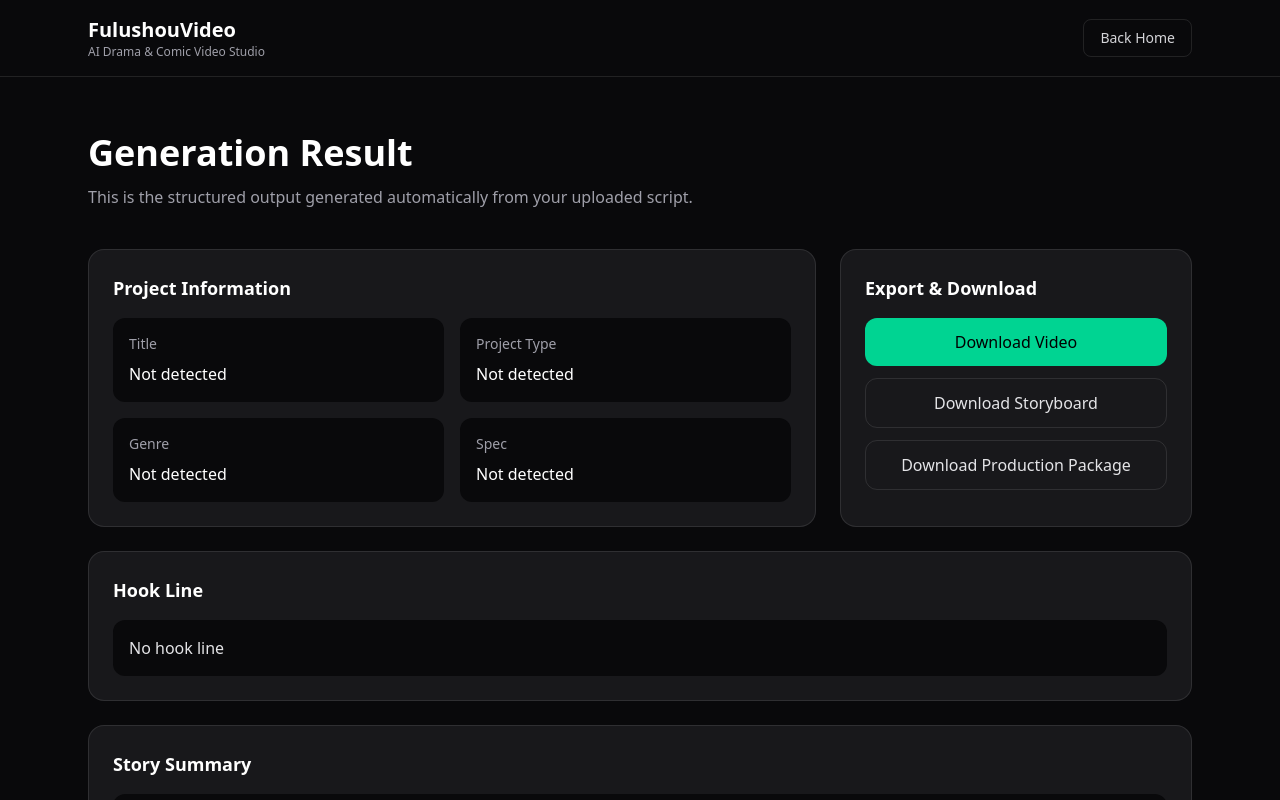
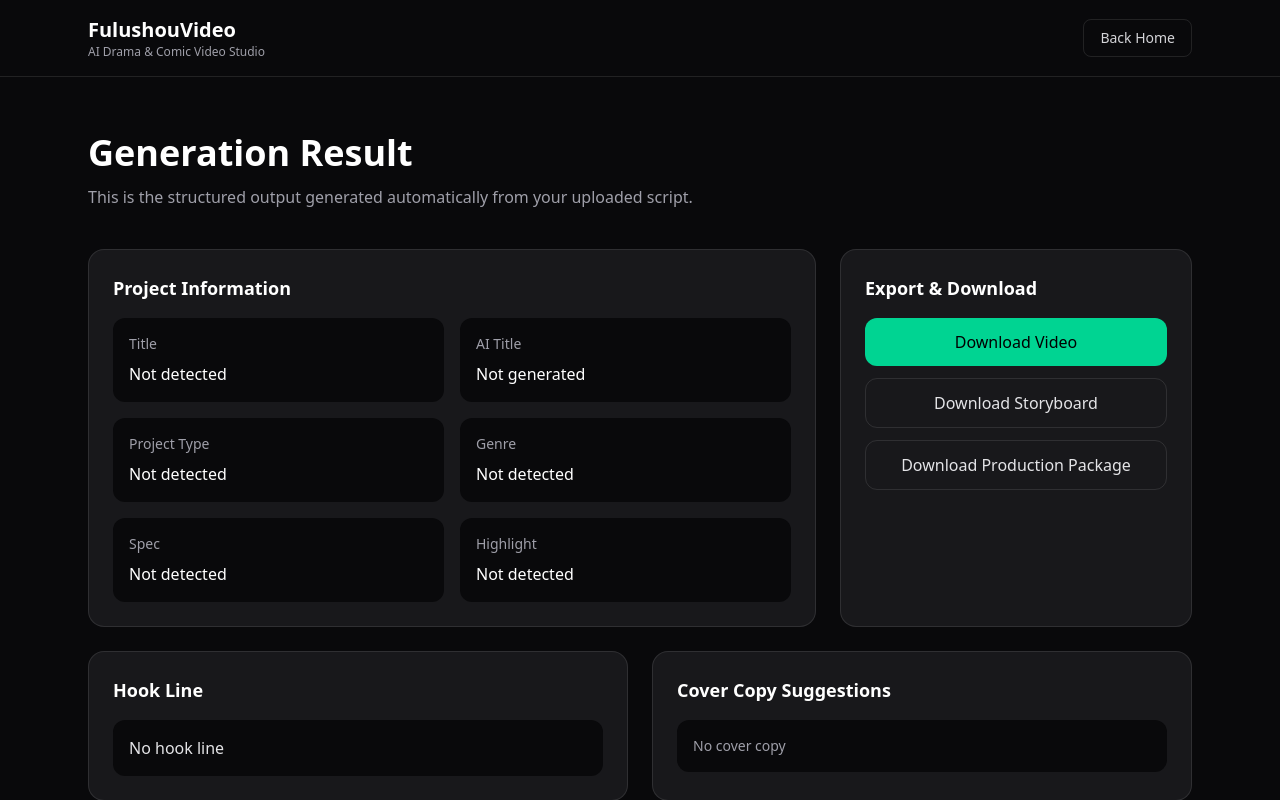
Before and after one commit to flexible-fls/story2video-web, a Next.js app: page /en/result in a window 1280 px wide. Shown: the top 800 px of the page. Built offline with nearby package versions, Linux system fonts and the light colour scheme.

Commit message:
add ai title and cover copy

```diff
--- a/src/app/[locale]/page.tsx
+++ b/src/app/[locale]/page.tsx
@@ -53,15 +53,18 @@ export default function LocalizedHome() {
 
       if (parsed.success) {
   localStorage.setItem("parsedTitle", parsed.title || "");
+  localStorage.setItem("parsedAiTitle", parsed.aiTitle || "");
   localStorage.setItem("parsedProjectType", parsed.projectType || "");
   localStorage.setItem("parsedGenre", parsed.genre || "");
   localStorage.setItem("parsedSpec", parsed.spec || "");
   localStorage.setItem("parsedHighlight", parsed.highlight || "");
   localStorage.setItem("parsedSummary", parsed.summary || "");
   localStorage.setItem("parsedHook", parsed.hook || "");
+  localStorage.setItem("parsedCoverCopy", JSON.stringify(parsed.coverCopy || []));
   localStorage.setItem("parsedCharacters", JSON.stringify(parsed.characters || []));
   localStorage.setItem("parsedStoryboard", JSON.stringify(parsed.storyboard || []));
 }
+
 
         setMessage(
           locale === "zh"
--- a/src/app/[locale]/result/page.tsx
+++ b/src/app/[locale]/result/page.tsx
@@ -16,11 +16,13 @@ export default function ResultPage() {
   const [storyboard, setStoryboard] = useState<StoryboardItem[]>([]);
   const [summary, setSummary] = useState("");
   const [title, setTitle] = useState("");
+  const [aiTitle, setAiTitle] = useState("");
   const [projectType, setProjectType] = useState("");
   const [genre, setGenre] = useState("");
   const [spec, setSpec] = useState("");
   const [highlight, setHighlight] = useState("");
   const [hook, setHook] = useState("");
+  const [coverCopy, setCoverCopy] = useState<string[]>([]);
 
   useEffect(() => {
     const path = window.location.pathname;
@@ -32,6 +34,9 @@ export default function ResultPage() {
 
     const savedTitle = localStorage.getItem("parsedTitle");
     if (savedTitle) setTitle(savedTitle);
+
+    const savedAiTitle = localStorage.getItem("parsedAiTitle");
+    if (savedAiTitle) setAiTitle(savedAiTitle);
 
     const savedProjectType = localStorage.getItem("parsedProjectType");
     if (savedProjectType) setProjectType(savedProjectType);
@@ -56,6 +61,9 @@ export default function ResultPage() {
 
     const savedStoryboard = localStorage.getItem("parsedStoryboard");
     if (savedStoryboard) setStoryboard(JSON.parse(savedStoryboard));
+
+    const savedCoverCopy = localStorage.getItem("parsedCoverCopy");
+    if (savedCoverCopy) setCoverCopy(JSON.parse(savedCoverCopy));
   }, []);
 
   const isZh = locale === "zh";
@@ -105,6 +113,11 @@ export default function ResultPage() {
               </div>
 
               <div className="rounded-xl bg-zinc-950 p-4">
+                <div className="text-sm text-zinc-400">{isZh ? "AI生成标题" : "AI Title"}</div>
+                <div className="mt-2 font-medium">{aiTitle || (isZh ? "未生成" : "Not generated")}</div>
+              </div>
+
+              <div className="rounded-xl bg-zinc-950 p-4">
                 <div className="text-sm text-zinc-400">{isZh ? "项目类型" : "Project Type"}</div>
                 <div className="mt-2 font-medium">{projectType || (isZh ? "未识别" : "Not detected")}</div>
               </div>
@@ -117,6 +130,11 @@ export default function ResultPage() {
               <div className="rounded-xl bg-zinc-950 p-4">
                 <div className="text-sm text-zinc-400">{isZh ? "规格" : "Spec"}</div>
                 <div className="mt-2 font-medium">{spec || (isZh ? "未识别" : "Not detected")}</div>
+              </div>
+
+              <div className="rounded-xl bg-zinc-950 p-4">
+                <div className="text-sm text-zinc-400">{isZh ? "题材亮点" : "Highlight"}</div>
+                <div className="mt-2 font-medium">{highlight || (isZh ? "未识别" : "Not detected")}</div>
               </div>
             </div>
           </div>
@@ -140,12 +158,33 @@ export default function ResultPage() {
           </div>
         </div>
 
-        <div className="mt-6 rounded-2xl border border-white/10 bg-zinc-900 p-6">
-          <h2 className="text-lg font-semibold">
-            {isZh ? "爆点文案" : "Hook Line"}
-          </h2>
-          <div className="mt-4 rounded-xl bg-zinc-950 p-4 text-zinc-200">
-            {hook || (isZh ? "暂无爆点文案" : "No hook line")}
+        <div className="mt-6 grid gap-6 lg:grid-cols-2">
+          <div className="rounded-2xl border border-white/10 bg-zinc-900 p-6">
+            <h2 className="text-lg font-semibold">
+              {isZh ? "爆点文案" : "Hook Line"}
+            </h2>
+            <div className="mt-4 rounded-xl bg-zinc-950 p-4 text-zinc-200">
+              {hook || (isZh ? "暂无爆点文案" : "No hook line")}
+            </div>
+          </div>
+
+          <div className="rounded-2xl border border-white/10 bg-zinc-900 p-6">
+            <h2 className="text-lg font-semibold">
+              {isZh ? "封面文案建议" : "Cover Copy Suggestions"}
+            </h2>
+            <div className="mt-4 space-y-3">
+              {coverCopy.length > 0 ? (
+                coverCopy.map((item, index) => (
+                  <div key={index} className="rounded-xl bg-zinc-950 p-4 text-sm text-zinc-300">
+                    {item}
+                  </div>
+                ))
+              ) : (
+                <div className="rounded-xl bg-zinc-950 p-4 text-sm text-zinc-400">
+                  {isZh ? "暂无封面文案" : "No cover copy"}
+                </div>
+              )}
+            </div>
           </div>
         </div>
 
--- a/src/app/api/parse-script/route.ts
+++ b/src/app/api/parse-script/route.ts
@@ -29,18 +29,6 @@ function cleanLines(script: string) {
     .filter(Boolean);
 }
 
-function extractTitle(script: string) {
-  const lines = cleanLines(script);
-
-  for (const line of lines.slice(0, 10)) {
-    const match = line.match(/^(剧名|标题)[：:]\s*(.+)$/);
-    if (match) return match[2].trim();
-  }
-
-  const firstMeaningful = lines.find((line) => line.length >= 4 && line.length <= 30);
-  return firstMeaningful || "未命名项目";
-}
-
 function extractMeta(script: string) {
   const lines = cleanLines(script);
 
@@ -54,15 +42,19 @@ function extractMeta(script: string) {
     return "";
   };
 
+  const title =
+    getValue(["剧名", "标题"]) ||
+    lines.find((line) => line.length >= 4 && line.length <= 30) ||
+    "未命名项目";
+
   return {
-    title: getValue(["剧名", "标题"]) || extractTitle(script),
+    title,
     projectType: getValue(["项目类型"]),
     genre: getValue(["类型", "题材"]),
     spec: getValue(["规格"]),
     highlight: getValue(["题材亮点", "主题亮点", "卖点", "亮点"]),
     summary:
-      getValue(["项目简介", "故事简介", "一句话简介", "梗概", "简介"]) ||
-      "",
+      getValue(["项目简介", "故事简介", "一句话简介", "梗概", "简介"]) || "",
   };
 }
 
@@ -103,9 +95,6 @@ function generateStoryboard(script: string) {
   const dialogueLines = extractDialogueLines(script);
   const lines = dialogueLines.length > 0 ? dialogueLines : cleanLines(script);
 
-  return lines.slice(0, 6).map((line, index) => {
-    const shortText = line.length > 34 ? line.slice(0, 34) + "..." : line;
-
   const titleTemplates = [
     "镜头1：人物出场",
     "镜头2：冲突建立",
@@ -115,6 +104,9 @@ function generateStoryboard(script: string) {
     "镜头6：悬念收尾",
   ];
 
+  return lines.slice(0, 6).map((line, index) => {
+    const shortText = line.length > 34 ? line.slice(0, 34) + "..." : line;
+
     return {
       shot: index + 1,
       title: titleTemplates[index] || `镜头${index + 1}`,
@@ -123,18 +115,60 @@ function generateStoryboard(script: string) {
   });
 }
 
+function generateAiTitle(meta: {
+  title: string;
+  genre: string;
+  summary: string;
+  highlight: string;
+}) {
+  const base = meta.title?.trim() || "她以为一切已经结束";
+  const genre = meta.genre?.trim();
+  const highlight = meta.highlight?.trim();
+  const summary = meta.summary?.trim();
+
+  if (highlight) {
+    return `《${base}》：${highlight.length > 18 ? highlight.slice(0, 18) + "…" : highlight}`;
+  }
+
+  if (summary) {
+    return `《${base}》：${summary.length > 18 ? summary.slice(0, 18) + "…" : summary}`;
+  }
+
+  if (genre) {
+    return `《${base}》：一场关于${genre}的高冲突故事`;
+  }
+
+  return `《${base}》：命运反转下的情感博弈`;
+}
+
 function generateHook(meta: {
   title: string;
-  projectType: string;
   genre: string;
+  summary: string;
   highlight: string;
+}) {
+  const source = meta.highlight || meta.summary || meta.genre || meta.title || "真相与情感失控";
+
+  const shortText = source.length > 24 ? source.slice(0, 24) + "…" : source;
+
+  return `高冲突开局，情绪快速拉满：${shortText}`;
+}
+
+function generateCoverCopy(meta: {
+  title: string;
+  genre: string;
   summary: string;
+  highlight: string;
 }) {
-  const base = meta.summary || meta.highlight || meta.genre || meta.title;
-  if (!base) return "命运交错之下，真相与情感同时失控。";
+  const lines: string[] = [];
 
-  const shortBase = base.length > 28 ? base.slice(0, 28) + "..." : base;
-  return `高冲突开局，情绪快速拉满：${shortBase}`;
+  if (meta.title) lines.push(`剧名卖点：${meta.title}`);
+  if (meta.genre) lines.push(`题材标签：${meta.genre}`);
+  if (meta.highlight) lines.push(`封面文案：${meta.highlight}`);
+  else if (meta.summary) lines.push(`封面文案：${meta.summary.slice(0, 22)}${meta.summary.length > 22 ? "…" : ""}`);
+  else lines.push("封面文案：高冲突、强反转、强情绪");
+
+  return lines;
 }
 
 export async function POST(request: Request) {
@@ -152,11 +186,14 @@ export async function POST(request: Request) {
     const meta = extractMeta(script);
     const characters = extractCharacters(script);
     const storyboard = generateStoryboard(script);
+    const aiTitle = generateAiTitle(meta);
     const hook = generateHook(meta);
+    const coverCopy = generateCoverCopy(meta);
 
     return Response.json({
       success: true,
       title: meta.title,
+      aiTitle,
       projectType: meta.projectType,
       genre: meta.genre,
       spec: meta.spec,
@@ -164,6 +201,7 @@ export async function POST(request: Request) {
       summary:
         meta.summary || (script.length > 120 ? script.slice(0, 120) + "..." : script),
       hook,
+      coverCopy,
       characters,
       storyboard,
     });
```
Lines whose indentation alone changed are shown as unchanged.
